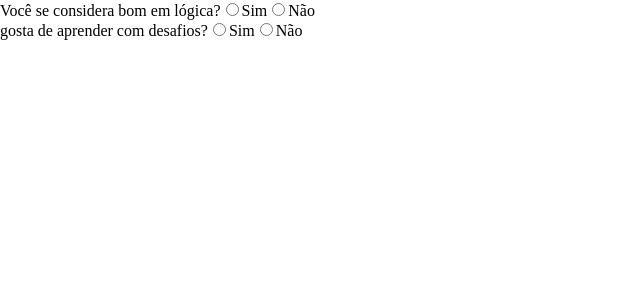
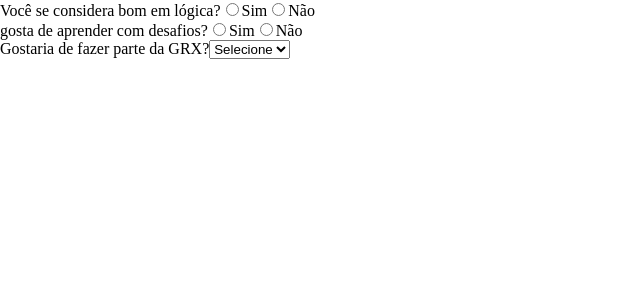
Before and after one commit to Thales-Daniel/desafio-coleta, a React (Create React App) app: page / in a window 1280 px wide. Shown: the top 300 px of the page, without its empty margins (0-640 px from the left). Built offline with nearby package versions, Linux system fonts and the light colour scheme.

Commit message:
feat: finalizado componente de select

```diff
--- a/src/components/form/index.jsx
+++ b/src/components/form/index.jsx
@@ -1,10 +1,12 @@
 import React from 'react';
 import InputRadio from '../input';
+import Select from '../select';
 
 function Form() {
   return (
     <form>
       <InputRadio />
+      <Select />
     </form>
   );
 }
--- a/src/components/select/index.jsx
+++ b/src/components/select/index.jsx
@@ -1,11 +1,20 @@
 import React from 'react';
 
-function select() {
+function Select() {
   return (
-    <div>
-      teste
+    <div className="campo">
+      Gostaria de fazer parte da GRX?
+      <label htmlFor="respostasSelect">
+        <select id="respostasSelect" required>
+          <option selected disabled value="">Selecione</option>
+          <option>Sim</option>
+          <option>Não</option>
+          <option>Não sei</option>
+          <option>Agora!!</option>
+        </select>
+      </label>
     </div>
   );
 }
 
-export default select;
+export default Select;
```
